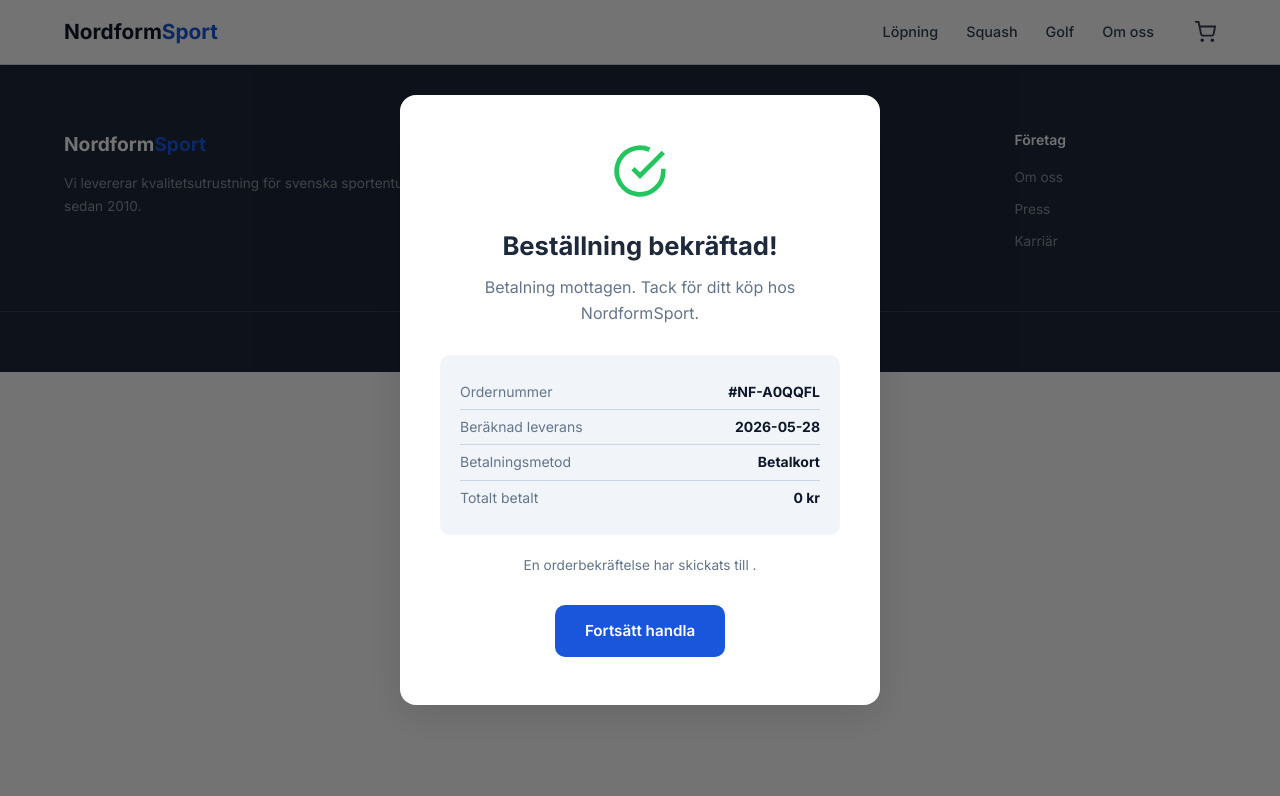
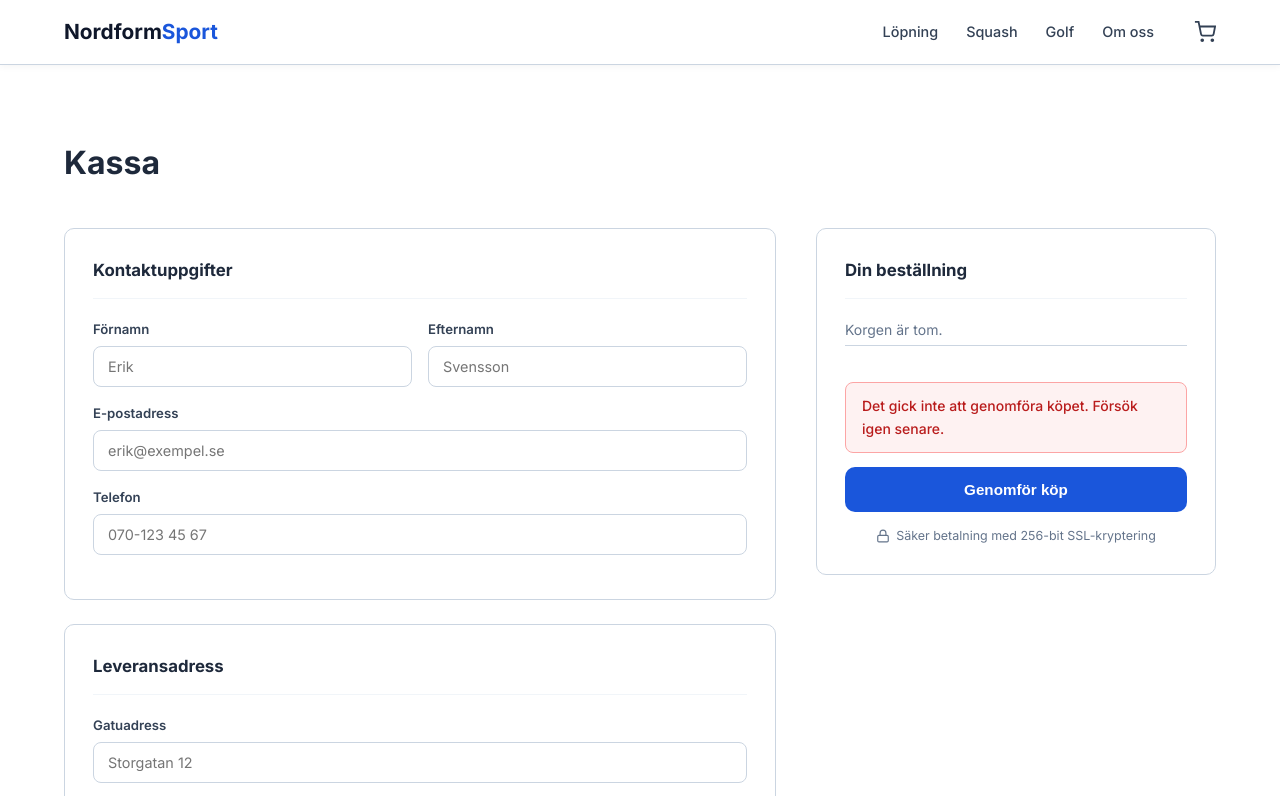
Before and after one commit to sebslack123/SlackRetailSite, a website: page checkout.html in a window 1280 px wide. Both pictures are taken after a click on the button "Genomför köp". Shown: the top 796 px of the page. Drawn offline with Linux system fonts and the light colour scheme.

Commit message:
chore: reset to broken demo state [reporeverse]

```diff
--- a/checkout.html
+++ b/checkout.html
@@ -230,22 +230,9 @@
     }
 
     function placeOrder() {
-      const email = document.getElementById('email').value;
-      const payment = document.querySelector('input[name="payment"]:checked').value;
-      const orderNumber = '#NF-' + Math.random().toString(36).substring(2, 8).toUpperCase();
-      const deliveryDate = new Date(Date.now() + 3 * 24 * 60 * 60 * 1000).toLocaleDateString('sv-SE');
-      const total = formatPrice(getCartTotal());
-
-      const paymentLabels = { card: 'Betalkort', swish: 'Swish', klarna: 'Faktura – Klarna' };
-
-      document.getElementById('order-number').textContent = orderNumber;
-      document.getElementById('delivery-date').textContent = deliveryDate;
-      document.getElementById('payment-method-display').textContent = paymentLabels[payment];
-      document.getElementById('conf-total').textContent = total;
-      document.getElementById('conf-email-addr').textContent = email;
-
-      document.getElementById('checkout-section').style.display = 'none';
-      document.getElementById('order-confirmation').style.display = 'flex';
+      const el = document.getElementById('payment-error');
+      el.textContent = 'Det gick inte att genomföra köpet. Försök igen senare.';
+      el.style.display = 'block';
     }
 
     function clearCartAndGo(e) {
```
